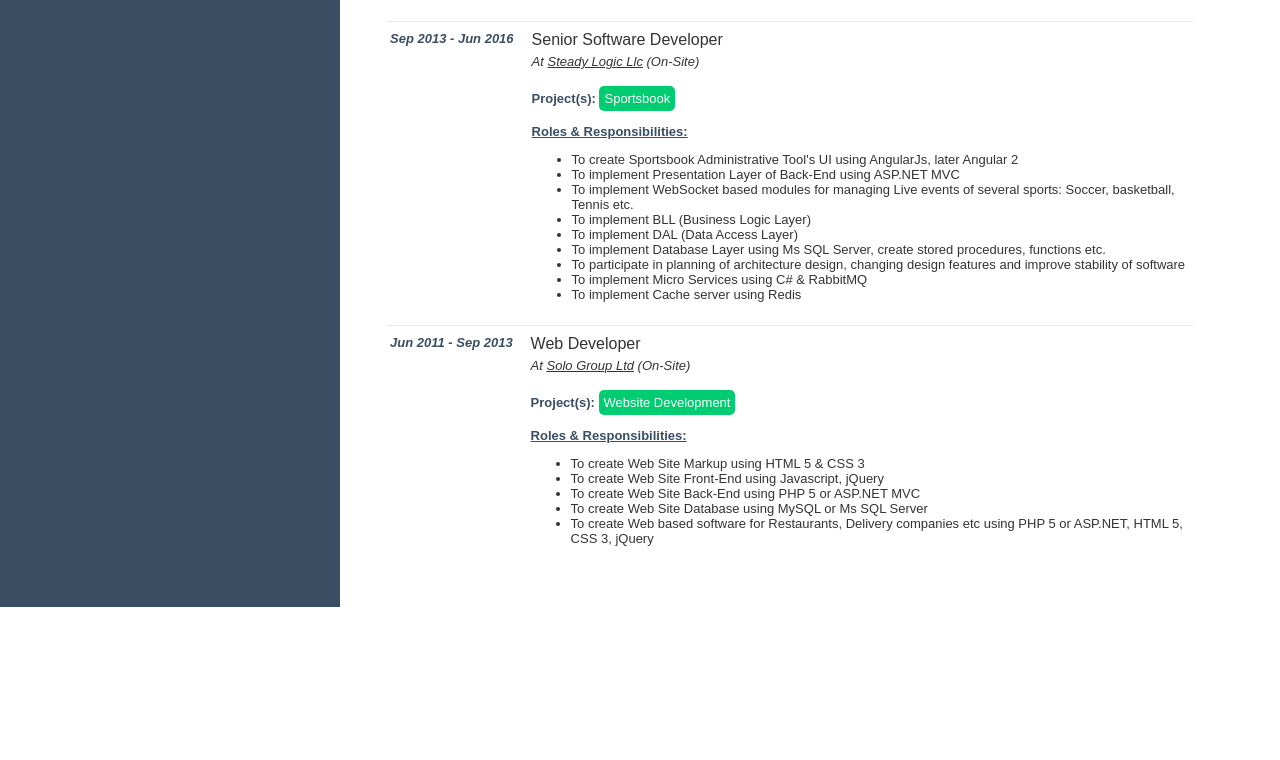
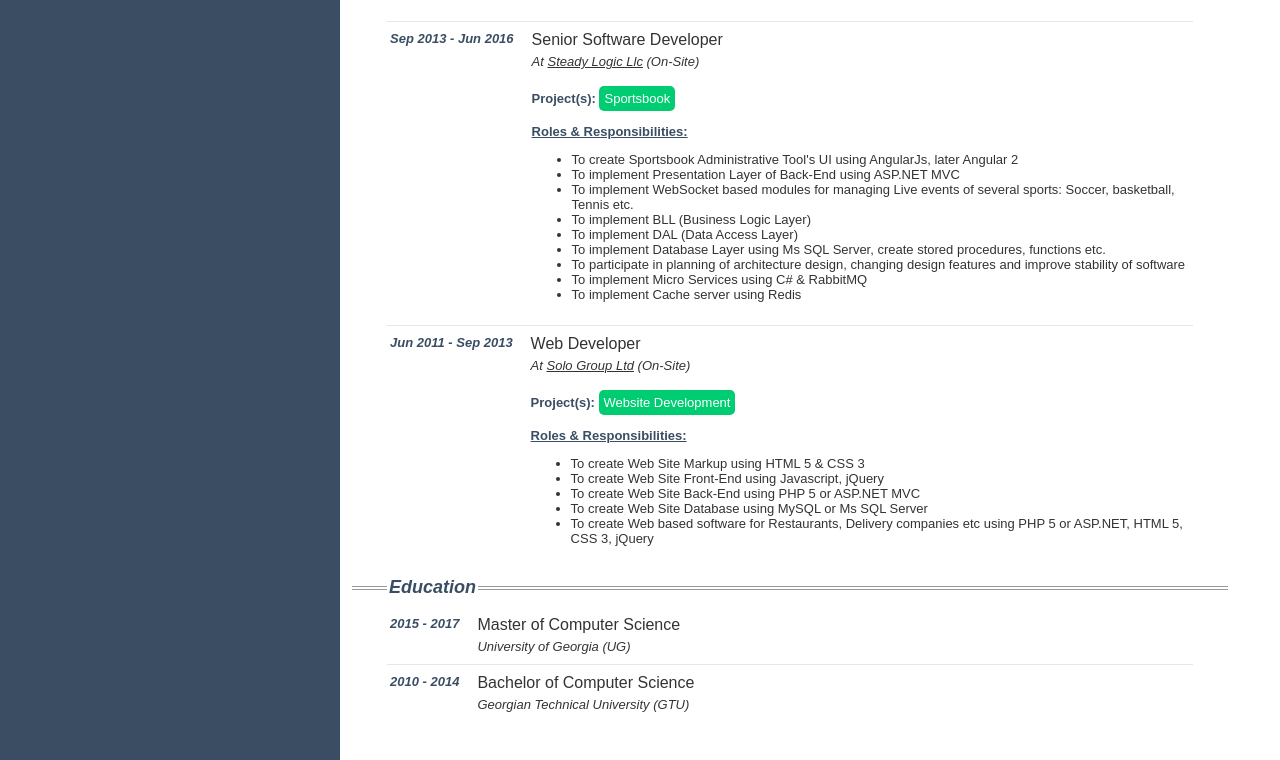
Before and after one commit to aberikashvili/aberikashvili.github.io, a React (Vite) app: page / in a window 1280 px wide. Shown: the part 2741-3501 px from the top of the page. Before the commit the page ends 3348 px from the top, so only its background shows below. Built offline with nearby package versions, Linux system fonts and the light colour scheme.

Commit message:
fix nowrap error

```diff
--- /dev/null
+++ b/src/components/RightColumn/Education/Education.tsx
@@ -0,0 +1,40 @@
+import Fieldset from '../../Fieldset/Fieldset';
+import Row from '../../Row/Row';
+
+const Education = () => {
+  return (
+    <Row>
+      <Fieldset legend="Education" isRight={true}>
+        <table>
+          <tbody>
+            <tr>
+              <td valign="top" nowrap="true">
+                <b>2015 - 2017</b>
+              </td>
+              <td valign="top">
+                <div className="position-title">Master of Computer Science</div>
+                <div className="company-title">University of Georgia (UG)</div>
+              </td>
+            </tr>
+          </tbody>
+        </table>
+        <hr />
+        <table>
+          <tbody>
+            <tr>
+              <td valign="top" nowrap="true">
+                <b>2010 - 2014</b>
+              </td>
+              <td valign="top">
+                <div className="position-title">Bachelor of Computer Science</div>
+                <div className="company-title">Georgian Technical University (GTU)</div>
+              </td>
+            </tr>
+          </tbody>
+        </table>
+      </Fieldset>
+    </Row>
+  );
+};
+
+export default Education;
--- a/src/components/RightColumn/RightColumn.tsx
+++ b/src/components/RightColumn/RightColumn.tsx
@@ -1,4 +1,5 @@
 import Column from '../Column/Column';
+import Education from './Education/Education';
 
 import './RightCOlumn.css';
 import Summary from './Summary/Summary';
@@ -9,6 +10,7 @@
     <Column classNames="Column-Right">
       <Summary />
       <WorkHistory />
+      <Education />
     </Column>
   );
 };
--- a/src/components/RightColumn/WorkHistory/WorkHistory.css
+++ b/src/components/RightColumn/WorkHistory/WorkHistory.css
@@ -40,3 +40,7 @@
   width: 100%;
   margin-bottom: 5px;
 }
+
+.no-wrap {
+  white-space: nowrap;
+}
--- a/src/components/RightColumn/WorkHistory/WorkHistory.tsx
+++ b/src/components/RightColumn/WorkHistory/WorkHistory.tsx
@@ -10,7 +10,7 @@
         <table>
           <tbody>
             <tr>
-              <td valign="top" nowrap="true">
+              <td valign="top" className="no-wrap">
                 <b>Dec 2022 - Jan 2023</b>
               </td>
               <td valign="top">
@@ -61,7 +61,7 @@
         <table>
           <tbody>
             <tr>
-              <td valign="top" nowrap="true">
+              <td valign="top" className="no-wrap">
                 <b>Apr 2021 - Dec 2022</b>
               </td>
               <td valign="top">
@@ -126,7 +126,7 @@
         <table>
           <tbody>
             <tr>
-              <td valign="top" nowrap="true">
+              <td valign="top" className="no-wrap">
                 <b>Sep 2017 - Apr 2021</b>
               </td>
               <td valign="top">
@@ -356,7 +356,7 @@
         <table>
           <tbody>
             <tr>
-              <td valign="top" nowrap="true">
+              <td valign="top" className="no-wrap">
                 <b>Jun 2016 - Aug 2017</b>
               </td>
               <td valign="top">
@@ -402,7 +402,7 @@
         <table>
           <tbody>
             <tr>
-              <td valign="top" nowrap="true">
+              <td valign="top" className="no-wrap">
                 <b>Sep 2013 - Jun 2016</b>
               </td>
               <td valign="top">
@@ -453,7 +453,7 @@
         <table>
           <tbody>
             <tr>
-              <td valign="top" nowrap="true">
+              <td valign="top" className="no-wrap">
                 <b>Jun 2011 - Sep 2013</b>
               </td>
               <td valign="top">
```
